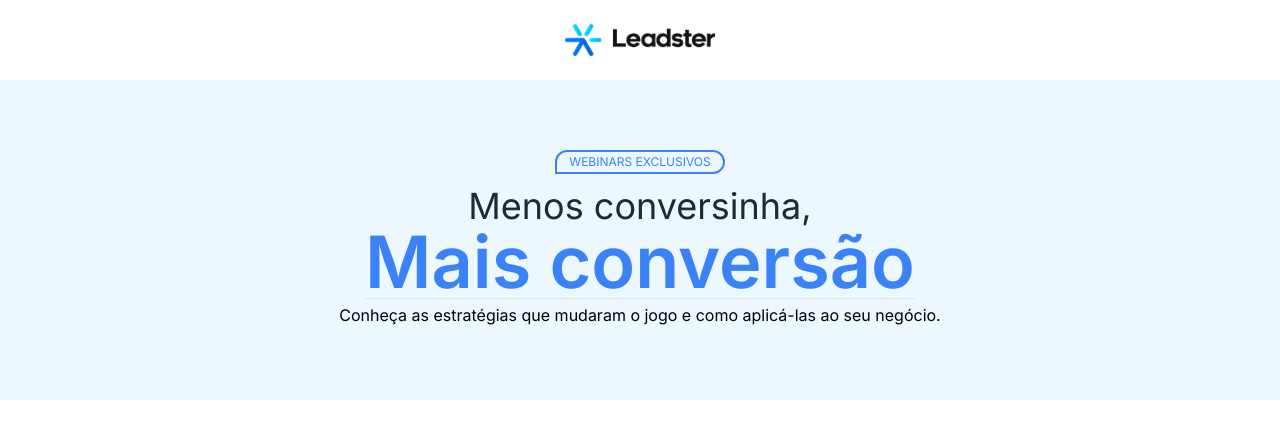
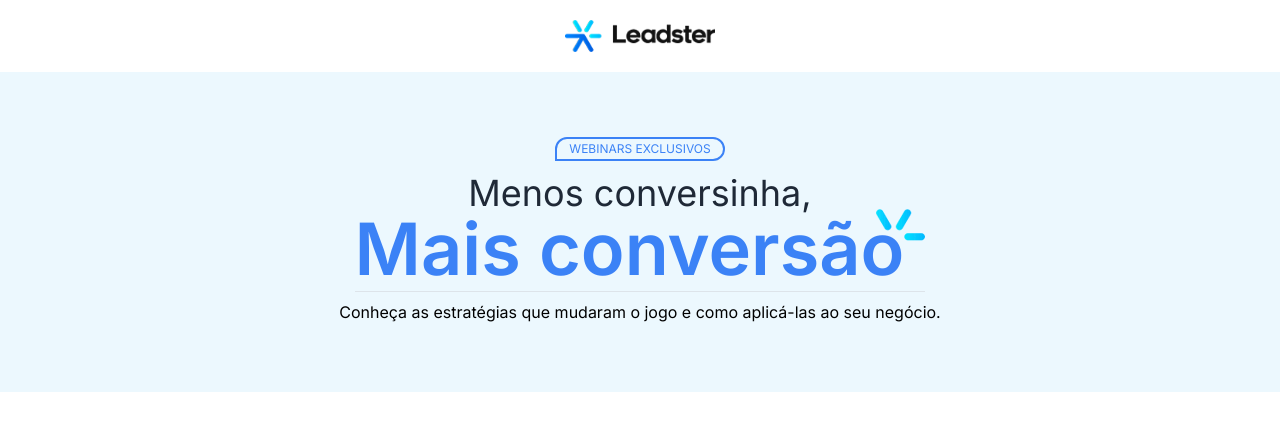
Before and after one commit to guicostads/landing-page-leadster, a Next.js app: page / in a window 1280 px wide. Shown: the top 438 px of the page. Built offline with nearby package versions, Linux system fonts and the light colour scheme.

Commit message:
feat: top logo component

```diff
--- /dev/null
+++ b/src/app/components/Header.jsx
@@ -0,0 +1,26 @@
+import AssetHeader from "@/app/images/asset-header.png";
+import Image from "next/image";
+
+export const Header = () => {
+  return (
+    <div className="w-full bg-sky-500/[.08] p-5 h-80 flex flex-col items-center justify-center">
+      <div className="w-50 bg-transparent border-solid border-2 p-0.5 border-blue-500 rounded-full rounded-bl-none text-blue-500 mb-3 uppercase text-xs whitespace-nowrap px-3">
+        Webinars exclusivos
+      </div>
+      <span className="text-gray-800 text-4xl">Menos conversinha,</span>
+      <div className="flex border-b border-solid border-b-gray-300/[.55] flex align-center justify-center">
+        <span className="text-blue-500 text-7xl font-semibold mb-1.5">
+          Mais conversão
+        </span>
+        <div className="-ml-7 -mt-1">
+          <Image src={AssetHeader} alt="asset" />
+        </div>
+      </div>
+      <p className="p-1 mt-1">
+        Conheça as estratégias que{" "}
+        <span className="text-blue-950/120">mudaram o jogo</span> e como
+        aplicá-las ao seu negócio.
+      </p>
+    </div>
+  );
+};
--- /dev/null
+++ b/src/app/components/TopLogo.jsx
@@ -0,0 +1,10 @@
+import Image from "next/image";
+import TopImage from "@/app/images/logo.png";
+
+export const TopLogo = () => {
+  return (
+    <div className="flex flex-col items-center justify-center	p-5">
+      <Image src={TopImage} width={150} height={300} alt="leadster logo" />
+    </div>
+  );
+};
--- a/src/app/globals.css
+++ b/src/app/globals.css
@@ -1,3 +1,10 @@
 @tailwind base;
 @tailwind components;
 @tailwind utilities;
+
+
+* {
+margin: 0;
+padding: 0;
+box-sizing: border-box;
+}
--- a/src/app/page.jsx
+++ b/src/app/page.jsx
@@ -1,13 +1,10 @@
-import Image from 'next/image';
-import TopImage from './images/logo.png'
-import { Header } from '@/components/Header';
+import { Header } from "@/app/components/Header";
+import { TopLogo } from "./components/TopLogo";
 
 export default function Home() {
   return (
     <main>
-      <div className="flex flex-col items-center justify-center	p-6">
-        <Image src={TopImage} width={150} height={300} alt='leadster logo' />
-      </div>
+      <TopLogo />
       <Header />
     </main>
   );
--- a/src/components/Header.jsx
+++ /dev/null
@@ -1,14 +0,0 @@
-export const Header = () => {
-  return (
-    <div className="w-full bg-sky-500/[.08] p-5 h-80 flex flex-col items-center justify-center">
-      <div className="w-50 bg-transparent border-solid border-2 p-0.5 border-blue-500 rounded-full rounded-bl-none text-blue-500 mb-3 uppercase text-xs whitespace-nowrap px-3">
-        Webinars exclusivos
-      </div>
-      <span className="text-gray-800 text-4xl">Menos conversinha,</span>
-      <div className="border-b border-solid border-b-gray-300/[.55] text-blue-500 text-7xl font-semibold">
-        Mais conversão
-      </div>
-      <p className="p-1">Conheça as estratégias que <span>mudaram o jogo</span> e como aplicá-las ao seu negócio.</p>
-    </div>
-  );
-};
```
